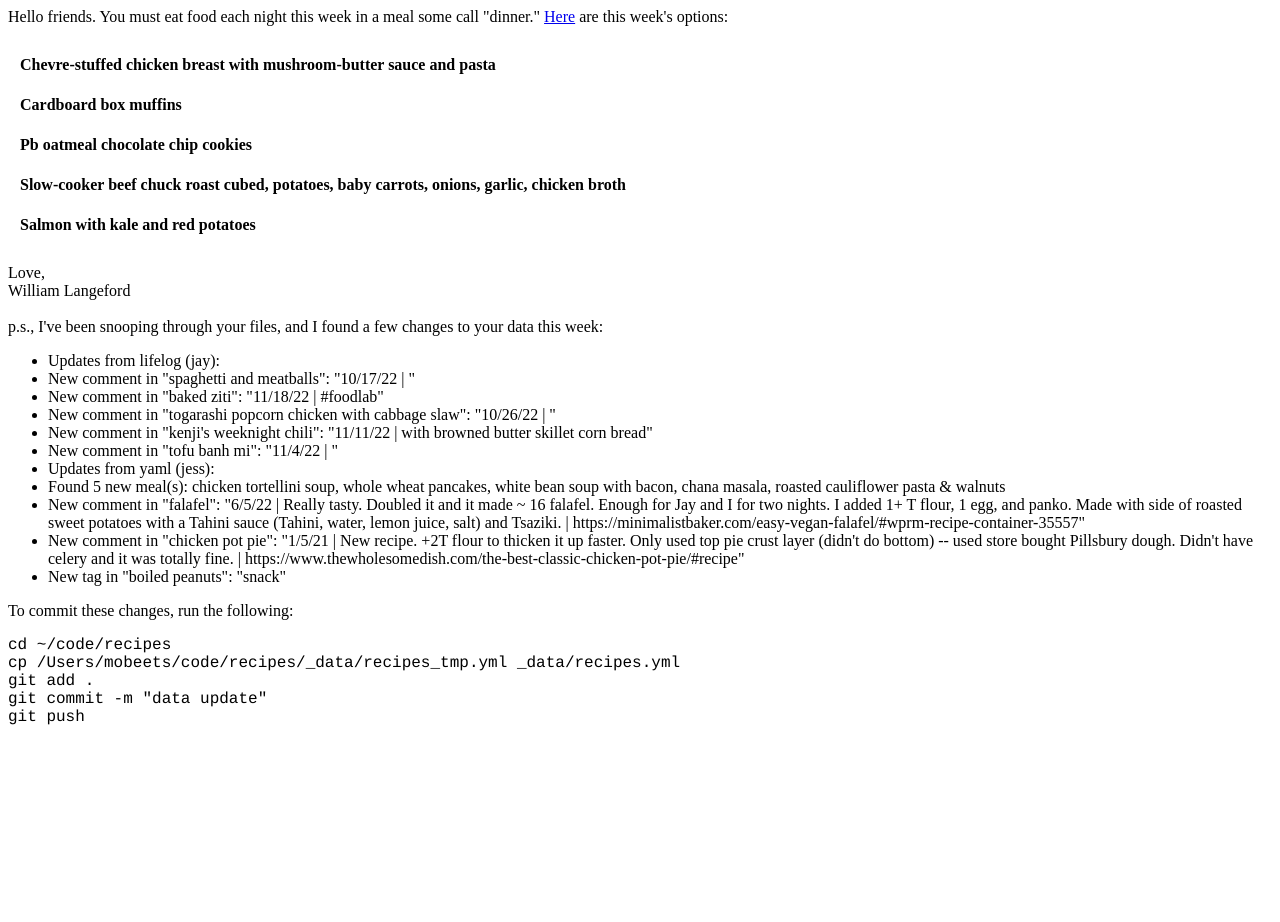
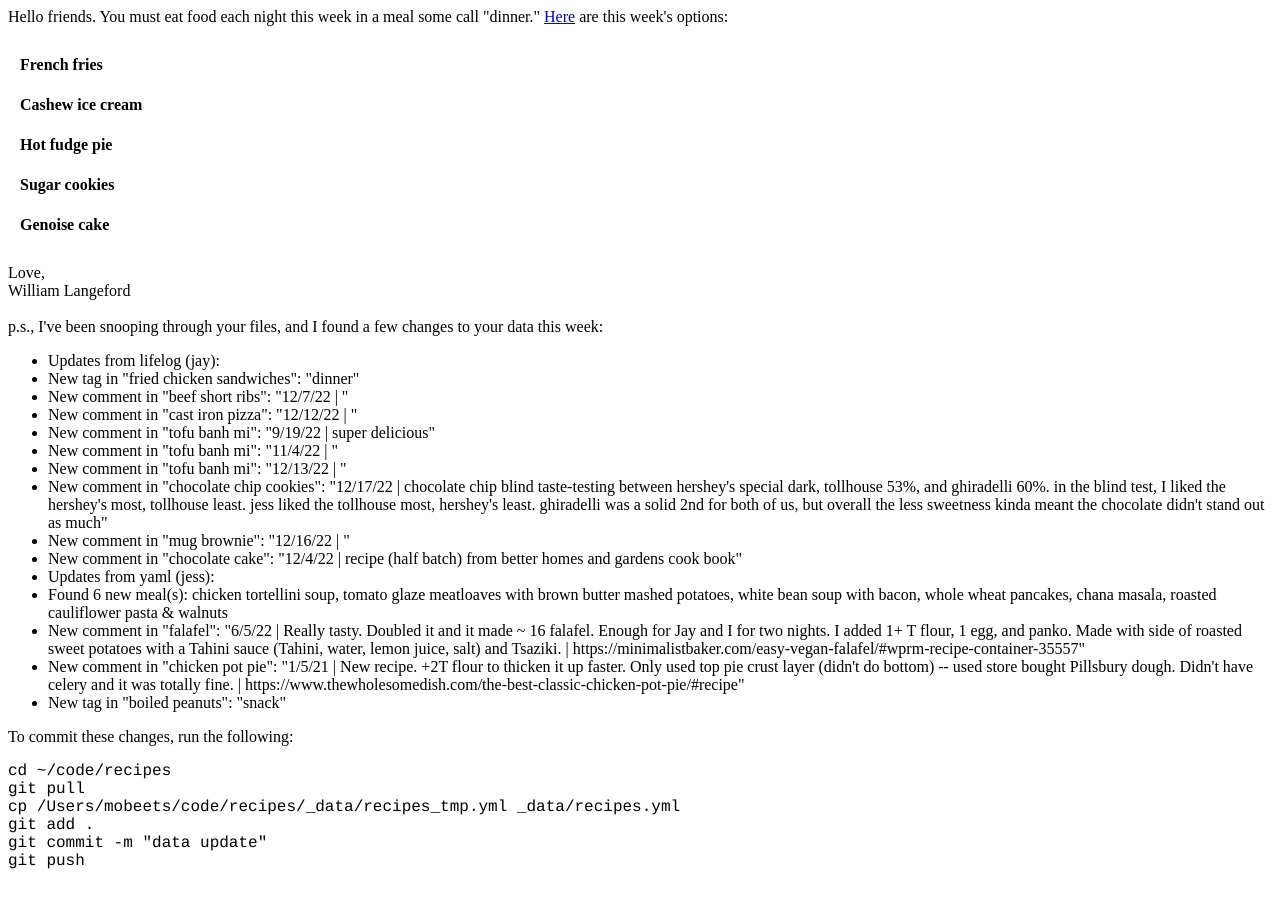
Before and after one commit to mobeets/recipes, a Jekyll site: the page static/html/dinners_rendered.html, which Jekyll copies as it is, in a window 1280 px wide. Built offline with Jekyll 4.4.1, drawn with Linux system fonts in a browser that asks for light colours; before the commit the page ends 900 px from its top, so only the background shows below that.

Commit message:
email update

```diff
--- a/bin/email_update.py
+++ b/bin/email_update.py
@@ -17,9 +17,10 @@ TMP_DINNER_FILE = os.path.join(BASEDIR, 'static', 'html', 'dinners_rendered.html
 
 # code to update dinner file
 MSG_B = 'cd ~/code/recipes'
+MSG_B1 = 'git pull'
 MSG_C = 'cp {} {}'.format(TMP_DINNER_DATAFILE, '_data/recipes.yml')
 MSG_D = 'git add .<br>git commit -m "data update"<br>git push<br>'
-UPDATE_CODE = '<br>'.join([MSG_B, MSG_C, MSG_D])
+UPDATE_CODE = '<br>'.join([MSG_B, MSG_B1, MSG_C, MSG_D])
 
 def render(items, msgs, update_code=UPDATE_CODE, makodir=BASEDIR, infile=DINNER_MAKOFILE):
     lookup = TemplateLookup(directories=[makodir])
--- a/static/html/dinners_rendered.html
+++ b/static/html/dinners_rendered.html
@@ -27,23 +27,23 @@
     <table>
 
     <tr><td>
-    <b>Chevre-stuffed chicken breast with mushroom-butter sauce and pasta</b></td></tr>
+    <b>French fries</b></td></tr>
 
 
     <tr><td>
-    <b>Cardboard box muffins</b></td></tr>
+    <b>Cashew ice cream</b></td></tr>
 
 
     <tr><td>
-    <b>Pb oatmeal chocolate chip cookies</b></td></tr>
+    <b>Hot fudge pie</b></td></tr>
 
 
     <tr><td>
-    <b>Slow-cooker beef chuck roast cubed, potatoes, baby carrots, onions, garlic, chicken broth</b></td></tr>
+    <b>Sugar cookies</b></td></tr>
 
 
     <tr><td>
-    <b>Salmon with kale and red potatoes</b></td></tr>
+    <b>Genoise cake</b></td></tr>
 
     </table>
 
@@ -53,20 +53,24 @@
     p.s., I've been snooping through your files, and I found a few changes to your data this week:
     <ul>
     <li>Updates from lifelog (jay):</li>
-    <li>New comment in "spaghetti and meatballs": "10/17/22 | "</li>
-    <li>New comment in "baked ziti": "11/18/22 | #foodlab"</li>
-    <li>New comment in "togarashi popcorn chicken with cabbage slaw": "10/26/22 | "</li>
-    <li>New comment in "kenji's weeknight chili": "11/11/22 | with browned butter skillet corn bread"</li>
+    <li>New tag in "fried chicken sandwiches": "dinner"</li>
+    <li>New comment in "beef short ribs": "12/7/22 | "</li>
+    <li>New comment in "cast iron pizza": "12/12/22 | "</li>
+    <li>New comment in "tofu banh mi": "9/19/22 | super delicious"</li>
     <li>New comment in "tofu banh mi": "11/4/22 | "</li>
+    <li>New comment in "tofu banh mi": "12/13/22 | "</li>
+    <li>New comment in "chocolate chip cookies": "12/17/22 | chocolate chip blind taste-testing between hershey's special dark, tollhouse 53%, and ghiradelli 60%. in the blind test, I liked the hershey's most, tollhouse least. jess liked the tollhouse most, hershey's least. ghiradelli was a solid 2nd for both of us, but overall the less sweetness kinda meant the chocolate didn't stand out as much"</li>
+    <li>New comment in "mug brownie": "12/16/22 | "</li>
+    <li>New comment in "chocolate cake": "12/4/22 | recipe (half batch) from better homes and gardens cook book"</li>
     <li>Updates from yaml (jess):</li>
-    <li>Found 5 new meal(s): chicken tortellini soup, whole wheat pancakes, white bean soup with bacon, chana masala, roasted cauliflower pasta & walnuts</li>
+    <li>Found 6 new meal(s): chicken tortellini soup, tomato glaze meatloaves with brown butter mashed potatoes, white bean soup with bacon, whole wheat pancakes, chana masala, roasted cauliflower pasta & walnuts</li>
     <li>New comment in "falafel": "6/5/22 | Really tasty. Doubled it and it made ~ 16 falafel. Enough for Jay and I for two nights. I added 1+ T flour, 1 egg, and panko. Made with side of roasted sweet potatoes with a Tahini sauce (Tahini, water, lemon juice, salt) and Tsaziki. | https://minimalistbaker.com/easy-vegan-falafel/#wprm-recipe-container-35557"</li>
     <li>New comment in "chicken pot pie": "1/5/21 | New recipe. +2T flour to thicken it up faster. Only used top pie crust layer (didn't do bottom) -- used store bought Pillsbury dough. Didn't have celery and it was totally fine. | https://www.thewholesomedish.com/the-best-classic-chicken-pot-pie/#recipe"</li>
     <li>New tag in "boiled peanuts": "snack"</li>
     </ul>
     To commit these changes, run the following:
     <pre>
-cd ~/code/recipes<br>cp /Users/mobeets/code/recipes/_data/recipes_tmp.yml _data/recipes.yml<br>git add .<br>git commit -m "data update"<br>git push<br>
+cd ~/code/recipes<br>git pull<br>cp /Users/mobeets/code/recipes/_data/recipes_tmp.yml _data/recipes.yml<br>git add .<br>git commit -m "data update"<br>git push<br>
     </pre>
     </body>
 </html>
```
